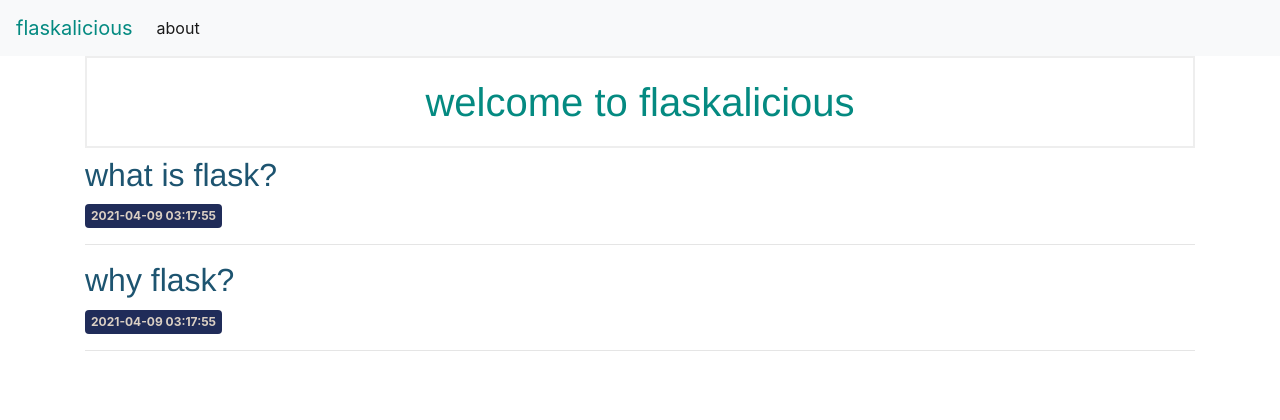
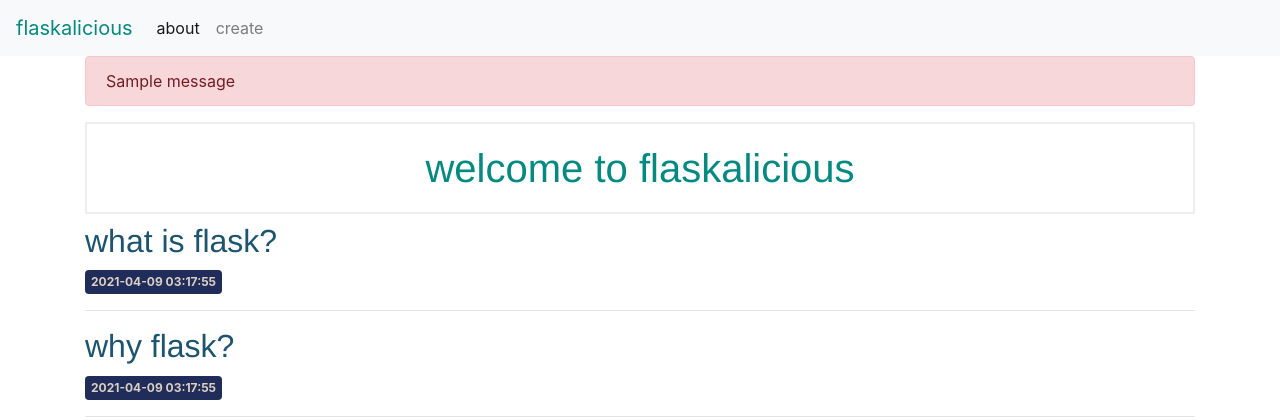
Before and after one commit to beautidata/flaskalicious, a Flask app: page / in a window 1280 px wide. Shown: the top 420 px of the page. Run offline with Flask 2, Linux system fonts and the light colour scheme; data comes from the database, SQL or seed files in the repository; one stand-in notice (Sample message) is shown; parts of the project's set-up code (start-up, migrations or seed data) failed here and were passed over; some libraries are stand-ins or nearby versions.

Commit message:
add link to create page

```diff
--- a/templates/base.html
+++ b/templates/base.html
@@ -22,11 +22,17 @@
             <li class="nav-item active">
                 <a class="nav-link" href="#">about</a>
             </li>
+            <li class="nav-item">
+              <a class="nav-link" href="{{url_for('create')}}">create</a>
+            </li>
             </ul>
         </div>
     </nav>
     <div class="container">
-        {% block content %} {% endblock %}
+      {% for message in get_flashed_messages() %}
+        <div class="alert alert-danger">{{ message }}</div>
+      {% endfor %}
+      {% block content %} {% endblock %}
     </div>
 
     <!-- Optional JavaScript -->
```
